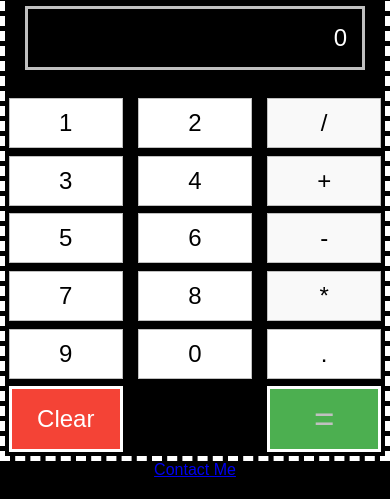
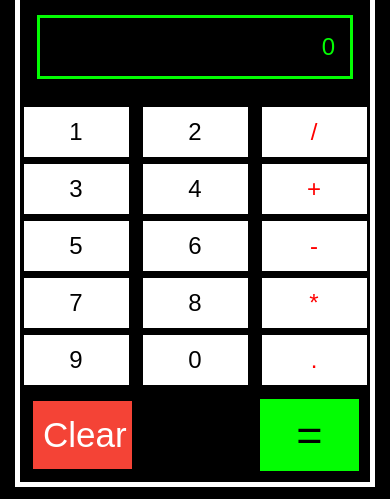
Before and after one commit to Code-Life-Hub/Calculator, a plain HTML site: page index.html in a window 390 px wide. Shown: the part 89-588 px from the top of the page. Drawn offline with Linux system fonts and the light colour scheme.

Commit message:
Style Updates

```diff
--- a/src/styles.css
+++ b/src/styles.css
@@ -1,10 +1,9 @@
 @media (max-width: 768px) {
   #calculator {
-      background-color: black;
     width: auto;
     padding: auto;
-      margin: auto;
-      border: dashed white 5px;
+    margin: 15px;
+    border: solid white 5px;
   }
 
   body {
@@ -19,28 +18,27 @@
   }
 
   h1 {
-    font-size: 2em;
+    font-size: 30px;
     text-decoration: underline;
-    font-weight: bold;
     font-style: italic;
     margin-bottom: 1em;
-    color: white;
+    color: rgb(31, 150, 241);
     text-align: center;
   }
 
   #display {
-    display:flex;
+    display: flex;
     flex-direction: column;
-    justify-content:center;
+    justify-content: center;
     align-items: center;
-    color:white;
+    color: white;
   }
 
   #input-box {
     width: 80%;
-    color:white;
-    background-color:black;
-    border:solid silver 3px;
+    color: rgb(3, 253, 3);
+    background-color: black;
+    border: solid rgb(3, 253, 3);
     padding: 15px;
     text-align: right;
     font-size: 1.5em;
@@ -58,46 +56,51 @@
   #btn9,
   #btn0,
   #btnDot {
-    border: 1px solid silver;
+    border: 1px solid white;
     padding: 10px;
+    color: black;
     width: 30%;
     margin: 1%;
     font-size: 1.5em;
-    background-color: #fff;
+    background-color: white;
+  }
+
+  #btnDot {
+    color: red;
   }
 
   #btnAdd,
   #btnSubtract,
   #btnMultiply,
   #btnDivide {
-    border: 1px solid silver;
+    border: 1px solid white;
+    color: red;
     padding: 10px;
     width: 30%;
     margin: 1%;
     font-size: 1.5em;
-    background-color: #f9f9f9;
+    background-color: white;
   }
 
   #btnEqual {
-    border: 1px solid #ccc;
+    border: 1px solid white;
     padding: 10px;
     width: 30%;
     margin: 1%;
     font-size: 1.5em;
-    background-color: #4caf50;
-    color: silver;
+    background-color: rgb(3, 253, 3);
+    color: white;
   }
 
   #btnClear {
-    border: 1px solid #ccc;
+    border: 1px solid white;
     padding: 10px;
     width: 30%;
     margin: 1%;
     font-size: 1.5em;
     background-color: #f44336;
-    color: silver;
+    color: white;
   }
-
 
   #buttons {
     display: flex;
@@ -116,12 +119,32 @@
   }
 
   #btnClear {
-    border: solid white 3px;
+    border: solid black 3px;
+    font-size: 35px;
     color: white;
+    margin: 10px;
+  }
+
+  #btnClear:hover {
+    color:blue;
   }
 
   #btnEqual {
-    border: solid white 3px;
-    font-size: 35px;
+    border: solid black 3px;
+    color: black;
+    background-color:rgb(3, 253, 3);
+    font-size: 45px;
+    margin: 8px;
   }
+
+  a {
+    color:rgb(3, 253, 3);
+    text-align:center;
+    margin:0px;
+    padding:0px;
+    font-size:30px;
+    width:91%;
+    border:solid rgb(3, 253, 3)3px;
   }
+
+}
```
Lines whose indentation alone changed are shown as unchanged.
